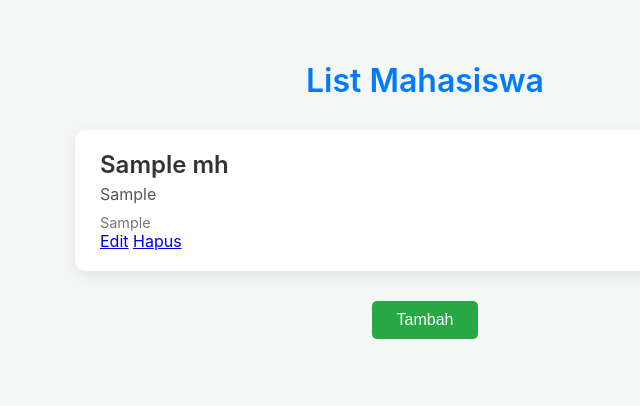
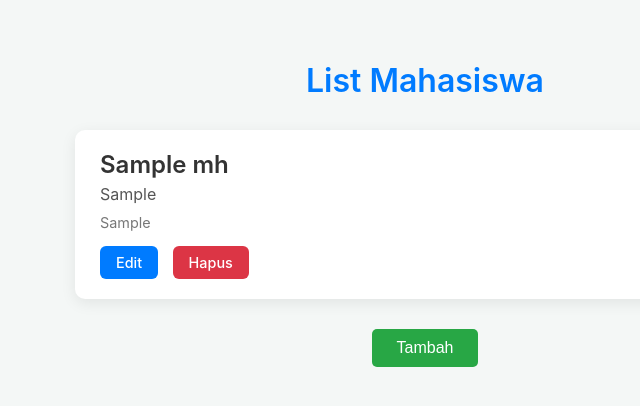
Before and after one commit to AldiRachmatdiantoo/ListMahasiswa-PHP-MYSQL, a PHP site: page /list.php in a window 1280 px wide. Shown: the top 406 px of the page, without its empty margins (215-855 px from the left). Run offline with PHP 8.4, Linux system fonts and the light colour scheme; tables that the repository leaves empty or names only in its code hold one stand-in row (values such as "Sample post").

Commit message:
Adding Delete Features and Refactoring CSS

```diff
--- a/list.php
+++ b/list.php
@@ -67,7 +67,37 @@ $mhs = $stmt->fetchAll(PDO::FETCH_ASSOC);
     ul div p {
         font-size: 0.9em;
         color: #777;
-            margin: 0;
+        margin: 0 0 15px 0;
+    }
+
+    ul div a {
+        display: inline-block;
+        padding: 8px 16px;
+        border-radius: 6px;
+        text-decoration: none;
+        color: white;
+        font-size: 0.9em;
+        font-weight: 500;
+        transition: background-color 0.2s ease, transform 0.1s ease;
+        margin-right: 10px;
+    }
+
+    ul div a[href*="edit"] {
+        background-color: #007bff;
+    }
+
+    ul div a[href*="edit"]:hover {
+        background-color: #0056b3;
+        transform: translateY(-2px);
+    }
+
+    ul div a[href*="delete"] {
+        background-color: #dc3545;
+    }
+
+    ul div a[href*="delete"]:hover {
+        background-color: #b02a37;
+        transform: translateY(-2px);
     }
 
     button {
@@ -87,7 +117,9 @@ $mhs = $stmt->fetchAll(PDO::FETCH_ASSOC);
         color: inherit;
         text-decoration: none;
     }
-
+    a {
+        text-decoration: none;
+    }
     button:hover {
         background-color: #218838;
     }
@@ -101,10 +133,10 @@ $mhs = $stmt->fetchAll(PDO::FETCH_ASSOC);
                 <h3><?=$mahasiswa['jurusan']?></h3>
                 <p><?=$mahasiswa['nim']?></p>
                 <a href="edit.php?nim=<?=$mahasiswa['nim']?>">Edit</a>
-                <a href="edit.php?nim">Hapus</a>
+                <a href="delete.php?nim=<?=$mahasiswa['nim']?>">Hapus</a>
             </div>
         <?php endforeach;?>
     </ul>
-    <button type="button"><a href="index.php">Tambah</a></button>
+    <a href="index.php"><button type="button">Tambah</button></a>
 </body>
 </html>
```
Also changed, not shown: delete.php (added, +9 -0 lines). Lines whose indentation alone changed are shown as unchanged.
